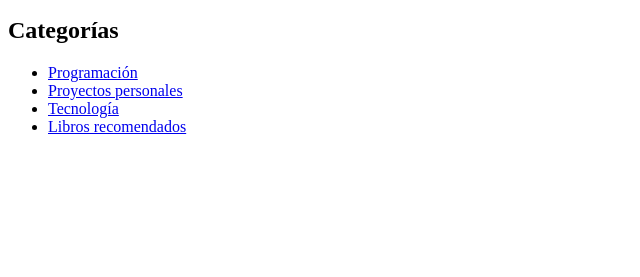
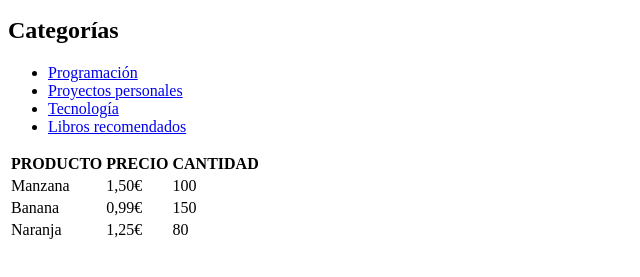
Before and after one commit to sannpanper/HTML, a plain HTML site: page index.html in a window 1280 px wide. Shown: the part 87-364 px from the top of the page, without its empty margins (0-640 px from the left). Drawn offline with Linux system fonts and the light colour scheme.

Commit message:
Versión 1.2

```diff
--- a/index.html
+++ b/index.html
@@ -12,5 +12,31 @@
             <li><a href="categoria-tecnologia.html">Tecnología</a></li>
             <li><a href="categoria-libros.html">Libros recomendados</a></li>
         </ul>
+        <table>
+            <thead>
+                <tr>
+                    <th>PRODUCTO</th>
+                    <th>PRECIO</th>
+                    <th>CANTIDAD</th>
+                </tr>
+            </thead>
+            <tbody>
+                <tr>
+                    <td>Manzana</td>
+                    <td>1,50€</td>
+                    <td>100</td>
+                </tr>
+                <tr>
+                    <td>Banana</td>
+                    <td>0,99€</td>
+                    <td>150</td>
+                </tr>
+                <tr>
+                    <td>Naranja</td>
+                    <td>1,25€</td>
+                    <td>80</td>
+                </tr>
+            </tbody>
+        </table>
     </body>
 </html>
```
